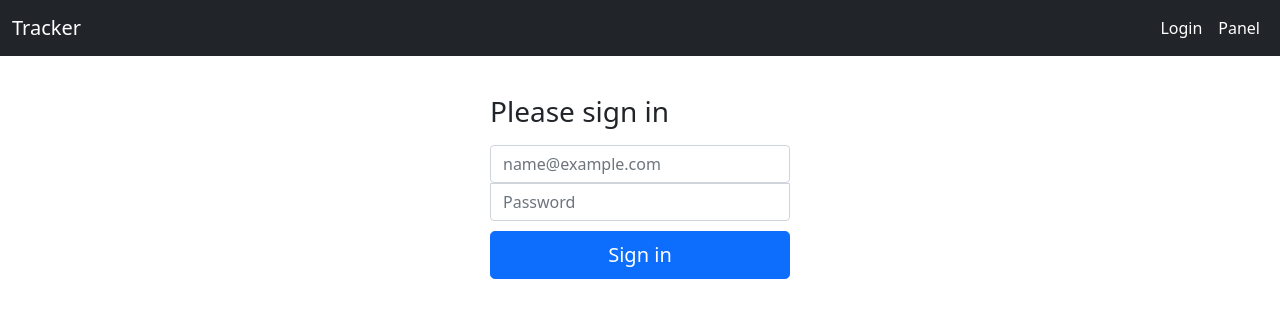
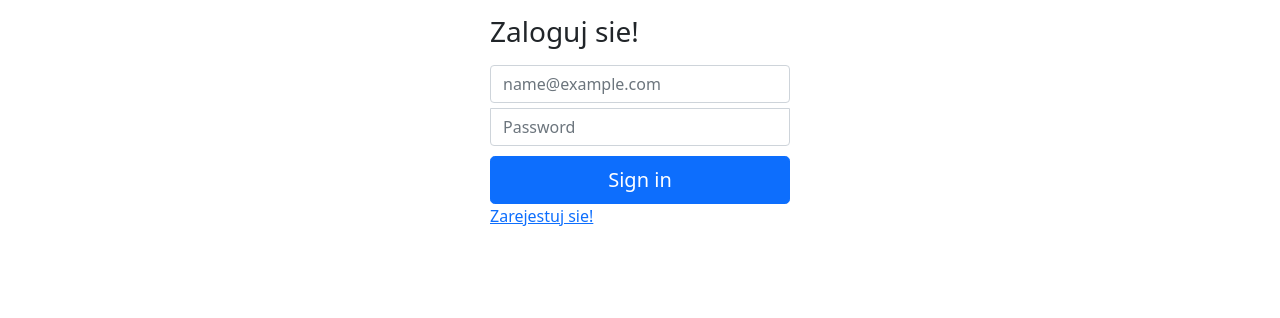
Before and after one commit to olekczubiak/simple-tracker, a Vue app in the folder simple-tracker/frontend/: page /login in a window 1280 px wide. Shown: the top 318 px of the page. Built offline with nearby package versions, Linux system fonts and the light colour scheme.

Commit message:
visual changes

```diff
--- a/simple-tracker/frontend/src/App.vue
+++ b/simple-tracker/frontend/src/App.vue
@@ -1,44 +1,14 @@
 <template>
-  <Nav/>
-  <main class="form-signin">
   <router-view/>
-</main>
 </template>
 
 <script>
-import Nav from '@/components/Nav.vue';
 
 export default {
-  components: {Nav}
+
 }
 </script>
 
 
 <style>
-.form-signin {
-  width: 100%;
-  max-width: 330px;
-  padding: 15px;
-  margin: auto;
-}
-
-.form-signin .checkbox {
-  font-weight: 400;
-}
-
-.form-signin .form-floating:focus-within {
-  z-index: 2;
-}
-
-.form-signin input[type="email"] {
-  margin-bottom: -1px;
-  border-bottom-right-radius: 0;
-  border-bottom-left-radius: 0;
-}
-
-.form-signin input[type="password"] {
-  margin-bottom: 10px;
-  border-top-left-radius: 0;
-  border-top-right-radius: 0;
-}
 </style>
--- a/simple-tracker/frontend/src/components/Claim.vue
+++ b/simple-tracker/frontend/src/components/Claim.vue
@@ -9,7 +9,8 @@
         <p class="subclaim">
             Aplikacja do monitorowania i analizowania pojazdow w zdefiniowanej przestrzenii.
         </p>
-        <router-link class="button-28" to="/login"> Zaloguj się </router-link>
+        <router-link class="button-28" to="/login"> Zaloguj się! </router-link>
+        <router-link class="button-28" to="/panel"> Panel </router-link>
     </div>
 </template>
 
@@ -67,7 +68,8 @@ export default {
     user-select: none;
     -webkit-user-select: none;
     touch-action: manipulation;
-    width: 60%;
+    margin-top: 5px;
+    width: 15%;
     will-change: transform;
     }
 
--- a/simple-tracker/frontend/src/views/Home.vue
+++ b/simple-tracker/frontend/src/views/Home.vue
@@ -15,7 +15,10 @@ export default {
 
 <style>
 @import url('https://fonts.googleapis.com/css?family=Montserrat:300,400,600,800');
-/* .{
+.wrapper{
+  box-sizing: border-box;
+  -webkit-font-smoothing: antialiased;
+  -moz-osx-font-smoothing: grayscale;
   font-family: 'Montserrat', sans-serif;
   margin: 0;
   padding: 0;
@@ -28,5 +31,6 @@ export default {
   flex-direction: column;
   align-items: center;
   justify-content: center;
-} */
+}
+
 </style>
--- a/simple-tracker/frontend/src/views/Login.vue
+++ b/simple-tracker/frontend/src/views/Login.vue
@@ -1,6 +1,7 @@
 <template>
+<main class="form-signin">
     <form @submit.prevent="submit">
-        <h1 class="h3 mb-3 fw-normal">Please sign in</h1>
+        <h1 class="h3 mb-3 fw-normal">Zaloguj sie!</h1>
 
         <input v-model="data.email" class="form-control" placeholder="name@example.com" required>
 
@@ -8,7 +9,9 @@
 
         <button class="w-100 btn btn-lg btn-primary" type="submit">Sign in</button>
 
+        <router-link class="register-router" to="/register"> Zarejestuj sie! </router-link>
     </form>
+</main>
 </template>
 
 <script lang="ts">
@@ -53,5 +56,38 @@ export default {
 </script>
 
 <style>
+.form-signin {
+  width: 100%;
+  max-width: 330px;
+  padding: 15px;
+  margin: auto;
+}
+
+.form-signin .checkbox {
+  font-weight: 400;
+}
+
+.form-signin .form-floating:focus-within {
+  z-index: 2;
+}
+
+.form-signin input[type="email"] {
+  margin-top: 5px;
+  margin-bottom: 5px;
+  border-bottom-right-radius: 0;
+  border-bottom-left-radius: 0;
+}
+
+.form-signin input[type="password"] {
+  margin-top: 5px;
+  margin-bottom: 10px;
+  border-top-left-radius: 0;
+  border-top-right-radius: 0;
+}
+
+.register-router{
+    text-justify: center;
+
+}
 
 </style>
--- a/simple-tracker/frontend/src/views/Panel.vue
+++ b/simple-tracker/frontend/src/views/Panel.vue
@@ -1,9 +1,15 @@
 <template>
-  <p>Lorem ipsum dolor sit amet consectetur adipisicing elit. Eaque mollitia, facilis asperiores ratione rem nostrum architecto aliquid ducimus quasi totam quam cupiditate accusantium vel minus, cumque labore dolore voluptatum enim?Lorem ipsum dolor sit amet consectetur adipisicing elit. Consequuntur incidunt animi ullam consequatur debitis, enim necessitatibus quis. Error assumenda, quam obcaecati facilis necessitatibus eveniet fugit, minus maiores minima corporis dolores!localhostlo  Lorem ipsum dolor sit amet consectetur adipisicing elit. Est, facere vitae itaque, minus libero similique inventore porro corporis ut quidem consequuntur perspiciatis non ex expedita harum, quo blanditiis! Recusandae, adipisci? Lorem ipsum dolor sit amet consectetur, adipisicing elit. Nulla ratione quia aut necessitatibus temporibus! Non libero eum eos pariatur. Molestiae, sit. Rerum exercitationem aliquid, itaque obcaecati omnis ad. Ea, consectetur. Lorem, ipsum dolor sit amet consectetur adipisicing elit. Quidem aspernatur eveniet nesciunt suscipit quaerat incidunt dolores. Beatae itaque, assumenda tempore, porro mollitia repellat deleniti sed, provident ipsa dicta reprehenderit. Quo. Lorem ipsum dolor sit amet consectetur adipisicing elit. Consequuntur aperiam consectetur perspiciatis cupiditate eius. Maxime nam, reiciendis atque id cum odit animi delectus corporis incidunt voluptatibus ipsam quos sapiente a.</p>
+  <p>To jest strona panelu!!!</p>
+  <Nav/>
 </template>
 
 <script>
+import Nav from "@/components/Nav.vue"
+
 export default {
-    name: 'Panel'
+    name: 'Panel',
+    components: {
+      Nav
+    }
 }
 </script>
--- a/simple-tracker/frontend/src/views/Register.vue
+++ b/simple-tracker/frontend/src/views/Register.vue
@@ -1,4 +1,5 @@
 <template>
+<main class="form-signin">
   <form @submit.prevent="submit">
         <h1 class="h3 mb-3 fw-normal">Zarejestruj sie!</h1>
 
@@ -11,6 +12,7 @@
         <button class="w-100 btn btn-lg btn-primary" type="submit">Submit</button>
 
     </form>
+</main>
 </template>
 
 <script lang="ts">
@@ -46,3 +48,34 @@ export default {
     }
 }
 </script>
+
+<style>
+.form-signin {
+  width: 100%;
+  max-width: 330px;
+  padding: 15px;
+  margin: auto;
+}
+
+.form-signin .checkbox {
+  font-weight: 400;
+}
+
+.form-signin .form-floating:focus-within {
+  z-index: 2;
+}
+
+.form-signin input[type="email"] {
+  margin-top: 5px;
+  margin-bottom: 5px;
+  border-bottom-right-radius: 0;
+  border-bottom-left-radius: 0;
+}
+
+.form-signin input[type="password"] {
+  margin-top: 5px;
+  margin-bottom: 10px;
+  border-top-left-radius: 0;
+  border-top-right-radius: 0;
+}
+</style>
```
